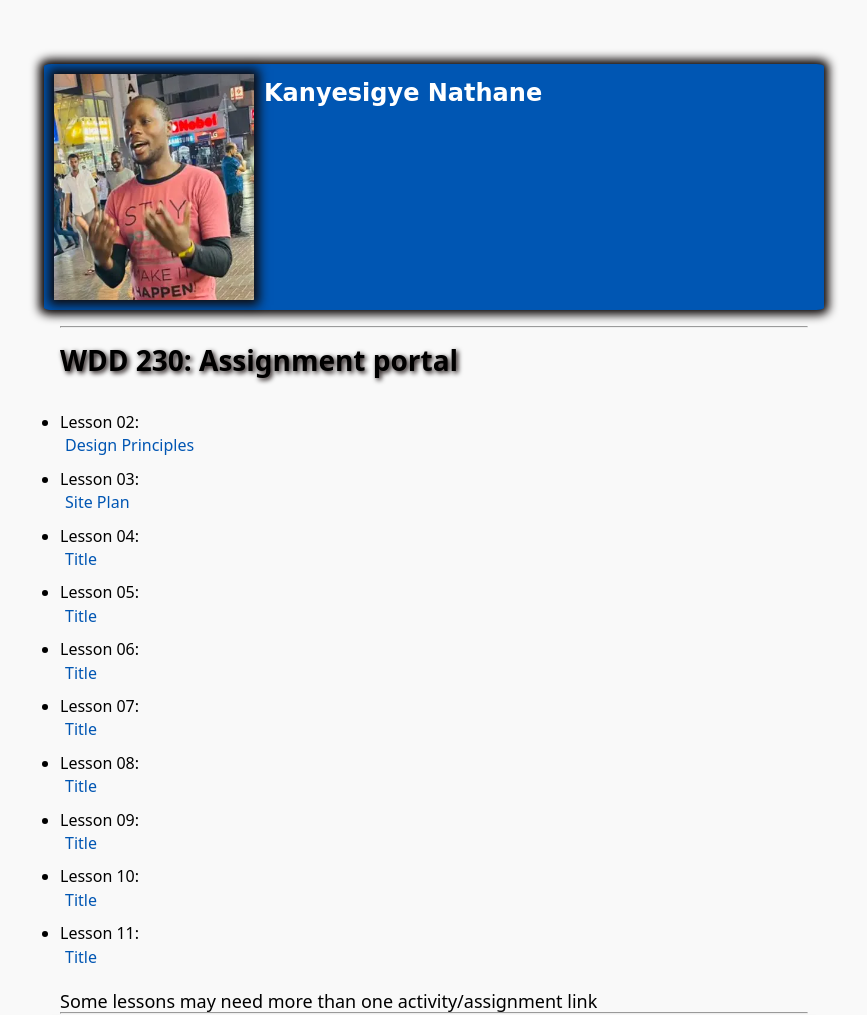
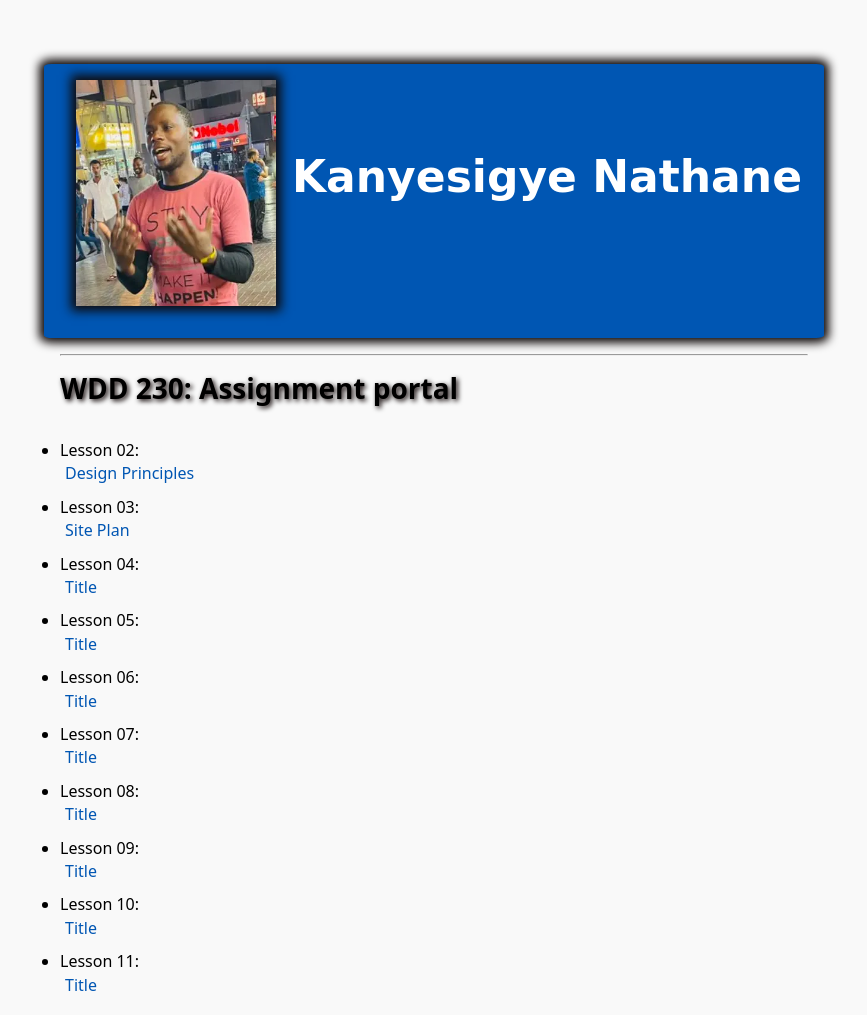
Before and after one commit to Katambuka/wdd230, a plain HTML site: page index.html in a window 1280 px wide. Shown: the top 1015 px of the page, without its empty margins (206-1073 px from the left). Drawn offline with nearby package versions, Linux system fonts and the light colour scheme.

Commit message:
new commits

```diff
--- a/styles/large.css
+++ b/styles/large.css
@@ -11,7 +11,8 @@
      font-size: 16px;
    }
       .header-title {
-        font-size: 24px;
+        font-size: 44px;
+        margin: 2em 0 0 2em;
       }
 
       .nav-item {
--- a/styles/medium.css
+++ b/styles/medium.css
@@ -11,7 +11,7 @@
      font-size: 14px;
    }
    .header-title {
-      font-size: 22px;
+      font-size: 32px;
     }
 
     .nav-item {
@@ -23,10 +23,11 @@
     }
     .container img {
       float: left;
+      margin: 0 0 1em 1em;
     }
     .header-title {
       font-family: cursive;
-      margin-left: 15% 10% 20% 70%;
+      margin: 2em 0 0 2em;
       display: flex;
       text-align: center;
     }
--- a/styles/styles.css
+++ b/styles/styles.css
@@ -61,12 +61,12 @@ a {
 .header-title {
   display: block;
   text-align: center;
-  margin-left: 20px auto;
-  font-size: 24px;
+  font-size: 32px;
+  margin: 0 0 1em 1em;
 }
 picture {
   float: left;
-  margin: 0;
+  margin: 1em;
 }
 
 .main-content {
```
Also changed, not shown: lesson2/medium.css (+1 -18 lines).
